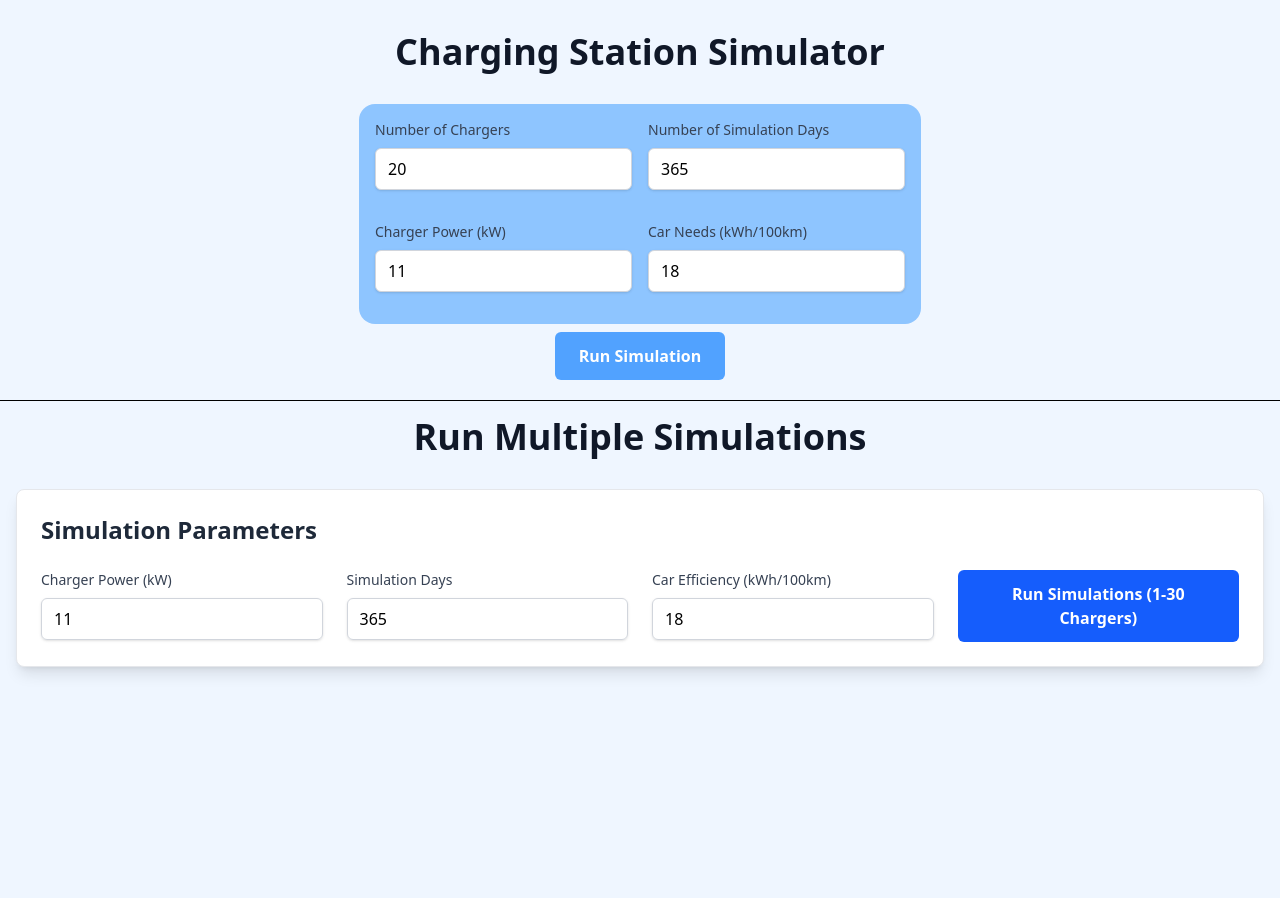
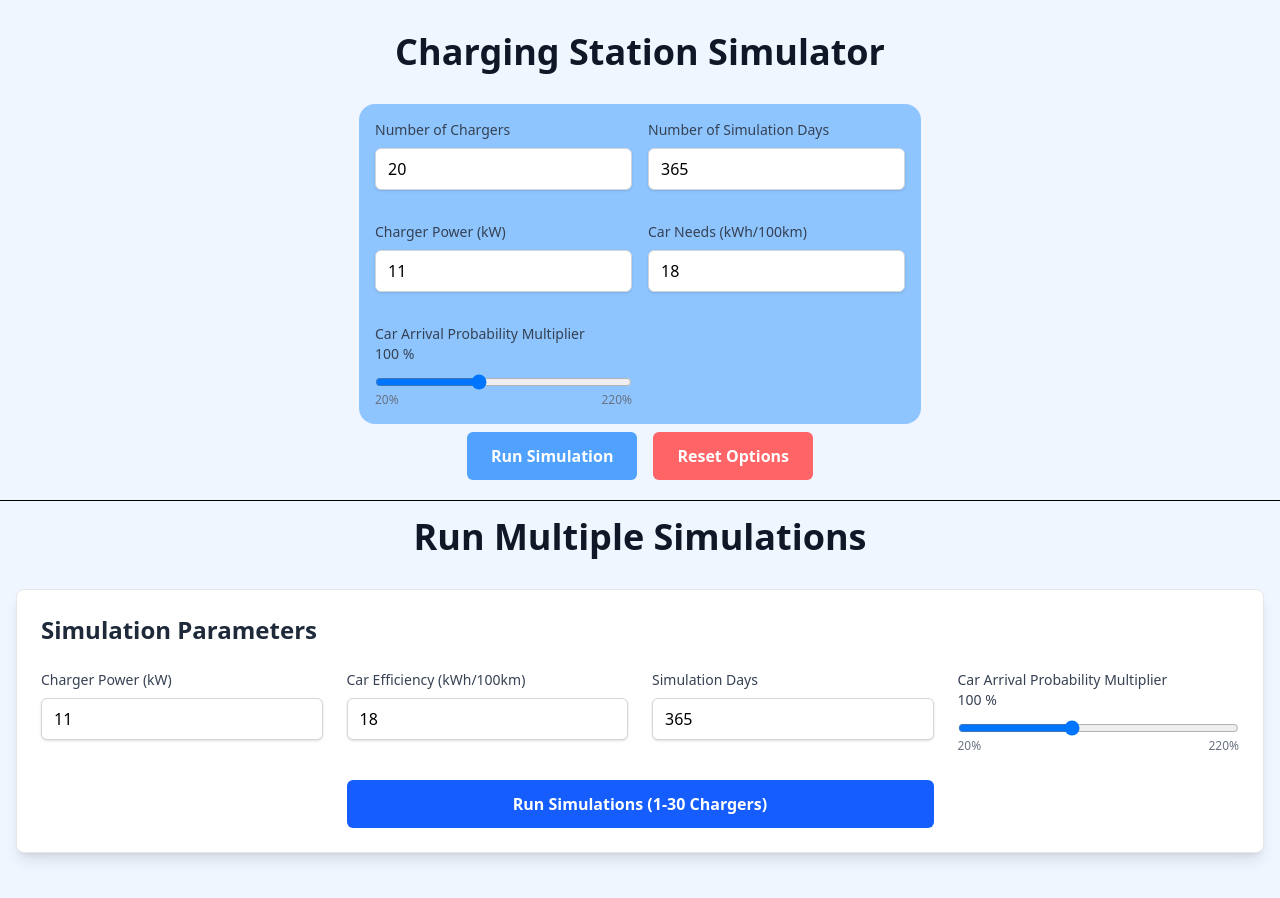
Before and after one commit to egenerse/reonic, a React (Vite) app in the folder packages/frontend/: page / in a window 1280 px wide. Shown: the top 898 px of the page. Built offline with nearby package versions, Linux system fonts and the light colour scheme.

Commit message:
feat: add car arrival probobility adjustment

```diff
--- a/packages/frontend/src/components/InputField.tsx
+++ b/packages/frontend/src/components/InputField.tsx
@@ -4,7 +4,7 @@ interface InputFieldProps {
   id: string;
   name: string;
   label: string;
-  type?: "text" | "number" | "email";
+  type?: "text" | "number";
   value: string | number;
   onChange: (e: React.ChangeEvent<HTMLInputElement>) => void;
   min?: number;
@@ -12,6 +12,7 @@ interface InputFieldProps {
   placeholder?: string;
   required?: boolean;
   className?: string;
+  step?: number;
 }
 
 const InputField: React.FC<InputFieldProps> = ({
@@ -26,6 +27,7 @@ const InputField: React.FC<InputFieldProps> = ({
   placeholder,
   required = false,
   className = "",
+  step,
 }) => {
   return (
     <div className={`mb-4 ${className}`}>
@@ -46,6 +48,7 @@ const InputField: React.FC<InputFieldProps> = ({
         max={max}
         placeholder={placeholder}
         required={required}
+        step={step}
         className="w-full px-3 py-2 border border-gray-300 bg-white rounded-md shadow-sm focus:outline-none focus:ring-2 focus:ring-blue-500 focus:border-blue-500 transition-colors"
       />
     </div>
--- a/packages/frontend/src/components/MultipleSimulation.tsx
+++ b/packages/frontend/src/components/MultipleSimulation.tsx
@@ -2,16 +2,24 @@ import { useState } from "react";
 import { runSimulation } from "../utils/simulation";
 import type { SimulationOptions, SimulationResult } from "../utils/types";
 import { ResultsTable } from "./ResultsTable";
+import InputField from "./InputField";
+import RangeInput from "./RangeInput";
+import { defaultSimulationOptions } from "../utils/contants";
 
 export const MultipleSimulation = () => {
-  const [simulatorOptions, setSimulatorOptions] = useState<SimulationOptions>({
-    chargerPowerInkW: 11,
-    numberOfChargers: 20,
-    numberOfSimulationDays: 365,
-    carNeedskWhPer100kms: 18,
-  });
+  const [simulationOptions, setSimulationOptions] = useState<SimulationOptions>(
+    defaultSimulationOptions
+  );
 
   const [results, setResults] = useState<SimulationResult[]>([]);
+
+  const handleOptionsChange = (e: React.ChangeEvent<HTMLInputElement>) => {
+    const { name, value } = e.target;
+    setSimulationOptions({
+      ...simulationOptions,
+      [name]: Number(value),
+    });
+  };
 
   const [isRunning, setIsRunning] = useState(false);
 
@@ -24,7 +32,7 @@ export const MultipleSimulation = () => {
     // Run simulations for 1 to 30 charging points
     for (let i = 1; i <= 30; i++) {
       const options: SimulationOptions = {
-        ...simulatorOptions,
+        ...simulationOptions,
         numberOfChargers: i,
       };
 
@@ -52,66 +60,51 @@ export const MultipleSimulation = () => {
           </h2>
 
           <div className="grid grid-cols-1 md:grid-cols-2 lg:grid-cols-4 gap-6">
-            <div>
-              <label className="block text-sm font-medium text-gray-700 mb-2">
-                Charger Power (kW)
-              </label>
-              <input
+            <InputField
+              id="chargerPowerInkW"
               name="chargerPowerInkW"
+              label="Charger Power (kW)"
               type="number"
               min={1}
               step={0.1}
-                value={simulatorOptions.chargerPowerInkW}
-                onChange={(e) =>
-                  setSimulatorOptions((old) => ({
-                    ...old,
-                    chargerPowerInkW: Number(e.target.value),
-                  }))
-                }
-                className="w-full px-3 py-2 border border-gray-300 rounded-md shadow-sm focus:outline-none focus:ring-2 focus:ring-blue-500 focus:border-blue-500"
+              value={simulationOptions.chargerPowerInkW}
+              onChange={handleOptionsChange}
             />
-            </div>
 
-            <div>
-              <label className="block text-sm font-medium text-gray-700 mb-2">
-                Simulation Days
-              </label>
-              <input
-                name="numberOfSimulationDays"
-                type="number"
-                min={1}
-                value={simulatorOptions.numberOfSimulationDays}
-                onChange={(e) =>
-                  setSimulatorOptions((old) => ({
-                    ...old,
-                    numberOfSimulationDays: Number(e.target.value),
-                  }))
-                }
-                className="w-full px-3 py-2 border border-gray-300 rounded-md shadow-sm focus:outline-none focus:ring-2 focus:ring-blue-500 focus:border-blue-500"
-              />
-            </div>
-
-            <div>
-              <label className="block text-sm font-medium text-gray-700 mb-2">
-                Car Efficiency (kWh/100km)
-              </label>
-              <input
+            <InputField
+              id="carNeedskWhPer100kms"
               name="carNeedskWhPer100kms"
+              label="Car Efficiency (kWh/100km)"
               type="number"
               min={1}
               step={0.1}
-                value={simulatorOptions.carNeedskWhPer100kms}
-                onChange={(e) =>
-                  setSimulatorOptions((old) => ({
-                    ...old,
-                    carNeedskWhPer100kms: Number(e.target.value),
-                  }))
-                }
-                className="w-full px-3 py-2 border border-gray-300 rounded-md shadow-sm focus:outline-none focus:ring-2 focus:ring-blue-500 focus:border-blue-500"
+              value={simulationOptions.carNeedskWhPer100kms}
+              onChange={handleOptionsChange}
             />
-            </div>
 
-            <div className="flex items-end">
+            <InputField
+              id="numberOfSimulationDays"
+              name="numberOfSimulationDays"
+              label="Simulation Days"
+              type="number"
+              min={1}
+              value={simulationOptions.numberOfSimulationDays}
+              onChange={handleOptionsChange}
+            />
+
+            <RangeInput
+              id="carArrivalProbabilityMultiplier"
+              name="carArrivalProbabilityMultiplier"
+              label="Car Arrival Probability Multiplier"
+              min={20}
+              max={220}
+              step={10}
+              value={simulationOptions.carArrivalProbabilityMultiplier}
+              onChange={handleOptionsChange}
+              percentage
+            />
+
+            <div className="flex items-end lg:col-start-2 lg:col-span-2">
               <button
                 onClick={runAllSimulations}
                 disabled={isRunning}
--- /dev/null
+++ b/packages/frontend/src/components/RangeInput.tsx
@@ -0,0 +1,69 @@
+import React from "react";
+
+interface InputFieldProps {
+  id: string;
+  name: string;
+  label: string;
+  value: string | number;
+  onChange: (e: React.ChangeEvent<HTMLInputElement>) => void;
+  min: number;
+  max: number;
+  step: number;
+  percentage?: boolean;
+  required?: boolean;
+  className?: string;
+}
+
+const RangeInput: React.FC<InputFieldProps> = ({
+  id,
+  name,
+  label,
+  value,
+  onChange,
+  min,
+  max,
+  step,
+  required = false,
+  className = "",
+  percentage = false,
+}) => {
+  return (
+    <div className={className}>
+      <label
+        htmlFor={id}
+        className="block text-sm font-medium text-gray-700 mb-2"
+      >
+        {label}
+        <br />
+        {value} {percentage && "%"}
+        {required && <span className="text-red-500 ml-1">*</span>}
+      </label>
+
+      <div className="w-full">
+        <input
+          type="range"
+          id={id}
+          name={name}
+          value={value}
+          onChange={onChange}
+          min={min}
+          max={max}
+          step={step}
+          className="w-full rounded-md "
+        />
+        <div className="flex justify-between text-xs -mt-1 text-gray-500 ">
+          <div>
+            {min}
+            {percentage && "%"}
+          </div>
+          <div>
+            {max}
+            {percentage && "%"}
+          </div>
+        </div>
+      </div>
+    </div>
+  );
+};
+
+export default RangeInput;
--- a/packages/frontend/src/components/SingleSimulation.tsx
+++ b/packages/frontend/src/components/SingleSimulation.tsx
@@ -3,20 +3,20 @@ import type { SimulationOptions, SimulationResult } from "../utils/types";
 import { SingleSimulationForm } from "./SingleSimulationForm";
 import { runSimulation } from "../utils/simulation";
 import { SingleResult } from "./SingleResult";
+import { defaultSimulationOptions } from "../utils/contants";
 
 export const SingleSimulation = () => {
   const [simulationOptions, setSimulationOptions] = useState<SimulationOptions>(
-    {
-      chargerPowerInkW: 11,
-      numberOfChargers: 20,
-      numberOfSimulationDays: 365,
-      carNeedskWhPer100kms: 18,
-    }
+    defaultSimulationOptions
   );
   const [simulationResult, setSimulationResult] = useState<SimulationResult>();
 
   const onRunSimulation = () => {
     setSimulationResult(runSimulation(simulationOptions));
+  };
+
+  const onResetOptions = () => {
+    setSimulationOptions(defaultSimulationOptions);
   };
 
   return (
@@ -25,12 +25,20 @@ export const SingleSimulation = () => {
         simulationOptions={simulationOptions}
         setSimulationOptions={setSimulationOptions}
       />
+      <div className="flex space-x-4">
         <button
           className=" px-6 py-3 text-white font-semibold rounded-md bg-blue-400"
           onClick={onRunSimulation}
         >
           Run Simulation
         </button>
+        <button
+          className=" px-6 py-3 text-white font-semibold rounded-md bg-red-400"
+          onClick={onResetOptions}
+        >
+          Reset Options
+        </button>
+      </div>
 
       {simulationResult && (
         <div className="my-4">
--- a/packages/frontend/src/components/SingleSimulationForm.tsx
+++ b/packages/frontend/src/components/SingleSimulationForm.tsx
@@ -1,6 +1,7 @@
 import React from "react";
 import type { SimulationOptions } from "../utils/types";
 import InputField from "./InputField";
+import RangeInput from "./RangeInput";
 
 interface Props {
   simulationOptions: SimulationOptions;
@@ -11,7 +12,7 @@ export const SingleSimulationForm: React.FC<Props> = ({
   simulationOptions,
   setSimulationOptions,
 }) => {
-  const handleSimChange = (e: React.ChangeEvent<HTMLInputElement>) => {
+  const handleOptionsChange = (e: React.ChangeEvent<HTMLInputElement>) => {
     const { name, value } = e.target;
     setSimulationOptions({
       ...simulationOptions,
@@ -25,29 +26,45 @@ export const SingleSimulationForm: React.FC<Props> = ({
         id="numberOfChargers"
         label="Number of Chargers"
         name="numberOfChargers"
-        onChange={handleSimChange}
+        onChange={handleOptionsChange}
+        type="number"
+        max={50}
         value={simulationOptions.numberOfChargers}
       />
       <InputField
+        type="number"
+        max={365}
         id="numberOfSimulationDays"
         label="Number of Simulation Days"
         name="numberOfSimulationDays"
-        onChange={handleSimChange}
+        onChange={handleOptionsChange}
         value={simulationOptions.numberOfSimulationDays}
       />
       <InputField
         id="chargerPowerInkW"
         label="Charger Power (kW)"
         name="chargerPowerInkW"
-        onChange={handleSimChange}
+        onChange={handleOptionsChange}
         value={simulationOptions.chargerPowerInkW}
       />
       <InputField
         id="carNeedskWhPer100kms"
         label="Car Needs (kWh/100km)"
         name="carNeedskWhPer100kms"
-        onChange={handleSimChange}
+        onChange={handleOptionsChange}
         value={simulationOptions.carNeedskWhPer100kms}
+      />
+
+      <RangeInput
+        id="carArrivalProbabilityMultiplier"
+        label="Car Arrival Probability Multiplier"
+        name="carArrivalProbabilityMultiplier"
+        min={20}
+        max={220}
+        step={10}
+        value={simulationOptions.carArrivalProbabilityMultiplier}
+        onChange={handleOptionsChange}
+        percentage
       />
     </div>
   );
--- /dev/null
+++ b/packages/frontend/src/utils/contants.ts
@@ -0,0 +1,9 @@
+import type { SimulationOptions } from "./types";
+
+export const defaultSimulationOptions: SimulationOptions = {
+  chargerPowerInkW: 11,
+  numberOfChargers: 20,
+  numberOfSimulationDays: 365,
+  carNeedskWhPer100kms: 18,
+  carArrivalProbabilityMultiplier: 100,
+};
--- a/packages/frontend/src/utils/simulation.ts
+++ b/packages/frontend/src/utils/simulation.ts
@@ -25,8 +25,13 @@ export const runSimulation = ({
   chargerPowerInkW,
   numberOfSimulationDays,
   carNeedskWhPer100kms,
+  carArrivalProbabilityMultiplier,
 }: SimulationOptions): SimulationResult => {
   // divide the days into 24 hours and calculate 15 mins intervals/ticks
+  const adjustedCarArrivalProbability = arrayOfProbabilities.map(
+    (p) => p * (carArrivalProbabilityMultiplier / 100)
+  );
+
   const totalTicks = numberOfSimulationDays * 24 * 4;
 
   const chargingStations: ChargingStation[] = Array.from(
@@ -52,7 +57,8 @@ export const runSimulation = ({
     // Try to place a car in a charging station
 
     const timeSlot = Math.floor((tick % oneDayTickNumber) / 4);
-    const probablityOfGettingCarInCharging = arrayOfProbabilities[timeSlot];
+    const probablityOfGettingCarInCharging =
+      adjustedCarArrivalProbability[timeSlot];
 
     for (const chargingStation of chargingStations) {
       // Charhing station is in use
@@ -161,5 +167,6 @@ export const runSimulation = ({
     actualMaximumPowerDemandInkW,
     ratioOfActualToMaximumPowerDemand,
     totalChargingEvents,
+    carArrivalProbabilityMultiplier,
   };
 };
--- a/packages/frontend/src/utils/types.ts
+++ b/packages/frontend/src/utils/types.ts
@@ -12,6 +12,7 @@ export type SimulationOptions = {
   chargerPowerInkW: number;
   numberOfSimulationDays: number;
   carNeedskWhPer100kms: number;
+  carArrivalProbabilityMultiplier: number;
 };
 
 export type SimulationResult = {
@@ -21,6 +22,7 @@ export type SimulationResult = {
   actualMaximumPowerDemandInkW: number;
   ratioOfActualToMaximumPowerDemand: number;
   totalChargingEvents: number;
+  carArrivalProbabilityMultiplier: number;
 };
 
 export type ChargingEvent = {
```
Also changed, not shown: packages/frontend/src/components/Result.tsx (deleted). Lines whose indentation alone changed are shown as unchanged.
